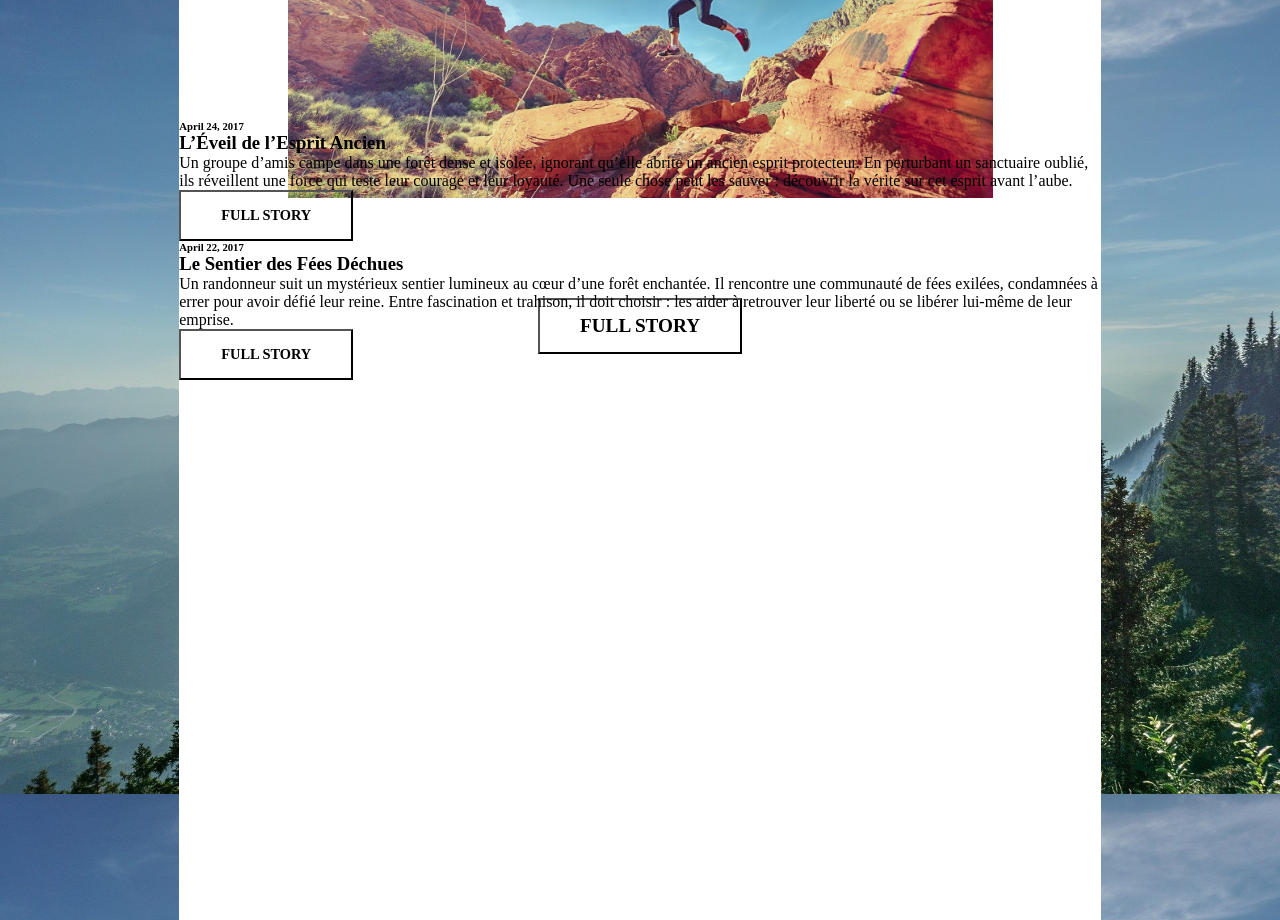
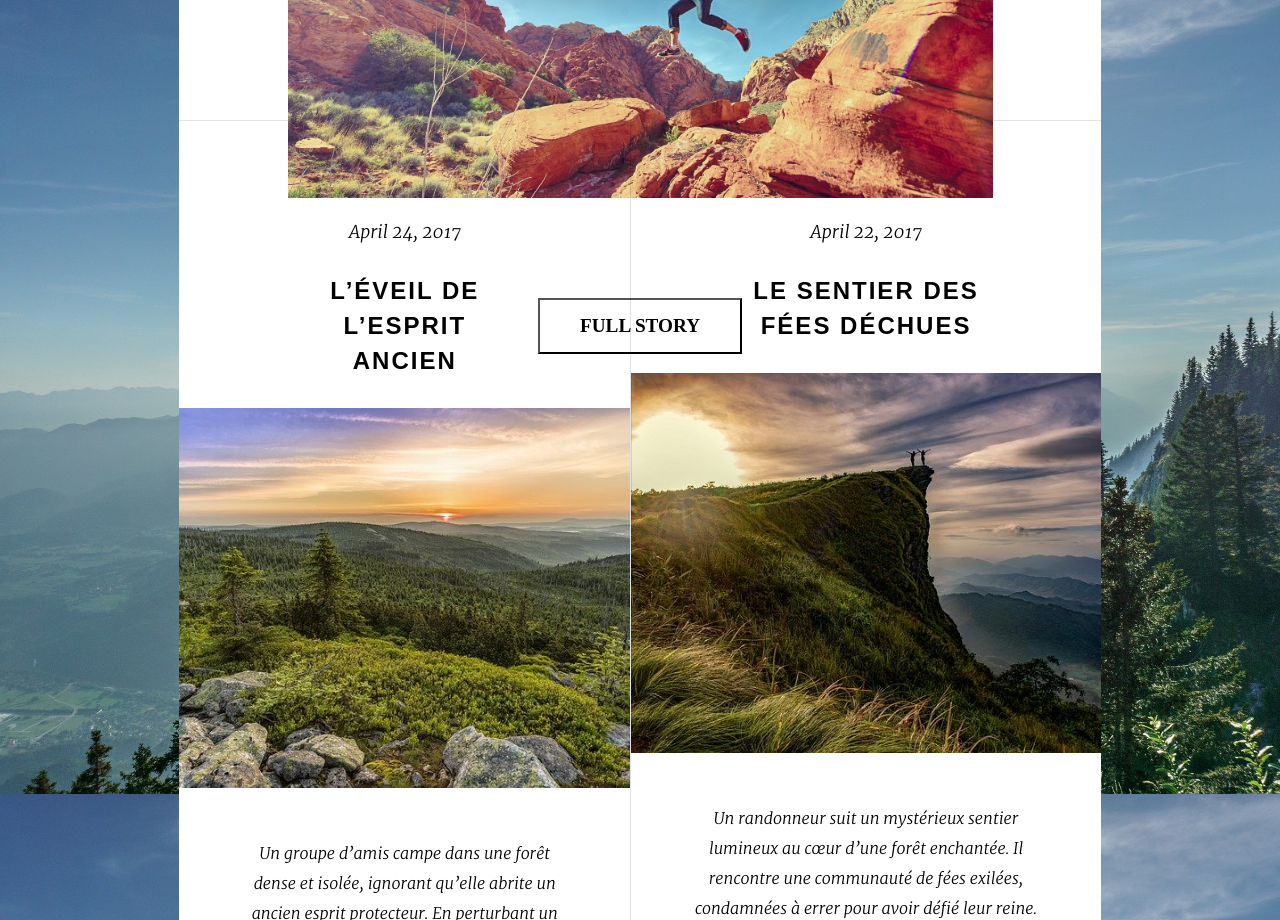
Before and after one commit to El-Koros/TP_SaSS, a plain HTML site: page index.html in a window 1280 px wide. Shown: the part 1880-2800 px from the top of the page. Drawn offline with Linux system fonts and the light colour scheme; files whose address does not match are found by name.

Commit message:
section story fini

```diff
--- a/assets/styles/components/_button.scss
+++ b/assets/styles/components/_button.scss
@@ -1,4 +1,4 @@
-.button {
+button {
     background: none;
     font-size: 0.9rem;
     padding: 15px 40px;
@@ -13,7 +13,7 @@
         transition: 0.3s ease;
     }
 }
-.button {
+button {
     background: none;
     font-size: 0.9rem;
     padding: 15px 40px;
--- a/assets/styles/components/_header.scss
+++ b/assets/styles/components/_header.scss
@@ -90,7 +90,7 @@
                 font-family: Inter-VariableFont_opsz, wght, sans-serif;
                 text-transform: uppercase;
                 color: rgb(97, 96, 96);
-                font-size: 1rem;
+                font-size: 0.9rem;
                 letter-spacing: 1px;
                 font-weight: 600;
                 width: 100%;
--- /dev/null
+++ b/assets/styles/components/_story.scss
@@ -0,0 +1,64 @@
+.story {
+    display: flex;
+    flex-direction: row;
+    justify-content: space-between;
+    border-top: 1px solid rgba(0, 0, 0, 0.112);
+    height: 100vh;
+    .story-left {
+        border-right: 1px solid rgba(0, 0, 0, 0.112);
+    }
+    h6 {
+        font-size: 1.1rem;
+        font-family: Merriweather-LightItalic, sans-serif;
+        text-align: center;
+        font-weight: 100;
+        font-style: italic;
+        margin-top: 100px;
+    }
+    h3 {
+        font-size: 1.5rem;
+        text-align: center;
+        font-family: Inter-VariableFont_opsz,wght, sans-serif;
+        font-weight: 700;
+    text-transform: uppercase;
+    width: 50%;
+    margin: 30px auto;
+    line-height: 35px;
+    letter-spacing: 2px
+    }
+    .img-second {
+        background: url(../images/pic02.jpg) no-repeat;
+        background-size: cover;
+        background-position: center;  /* Hauteur définie */
+        max-height: 380px;
+        max-width: 550px;
+        width: 100%;
+        height: 100%;
+        margin: auto;
+
+    }
+    p {
+        text-align: center;
+        font-weight: 100;
+        font-family: Merriweather-LightItalic, sans-serif;
+        line-height: 30px;
+        font-style: italic;
+        font-size: 1rem;
+        margin: 50px 60px 50px;
+    }
+    .button {
+        text-align: center;
+    }
+    .img-third {
+        background: url(../images/pic03.jpg) no-repeat;
+        background-size: cover;
+        background-position: center;  /* Hauteur définie */
+        max-height: 380px;
+        max-width: 550px;
+        width: 100%;
+        height: 100%;
+        margin: auto;
+        border-left: 1px solid rgba(0, 0, 0, 0.112);
+    }
+
+}
--- a/assets/styles/pages/_settings.scss
+++ b/assets/styles/pages/_settings.scss
@@ -24,5 +24,4 @@
     margin: 0px auto;
     background-color: rgb(255, 255, 255);
     width: 72%;
-    height: 150vh;
 }
--- a/assets/styles/pages/index.scss
+++ b/assets/styles/pages/index.scss
@@ -3,3 +3,4 @@
 @import "../components/button";
 @import "../components/header";
 @import "../components/main";
+@import "../components/story";
--- a/index.html
+++ b/index.html
@@ -38,8 +38,6 @@
                 <button class="button">Full Story</button>
             </div>
         </div>
-
-
     </section>
     <section class="story">
         <div class="story-left">
@@ -47,14 +45,18 @@
             <h3> L’Éveil de l’Esprit Ancien</h3>
             <div class="img-second"></div>
             <p>Un groupe d’amis campe dans une forêt dense et isolée, ignorant qu’elle abrite un ancien esprit protecteur. En perturbant un sanctuaire oublié, ils réveillent une force qui teste leur courage et leur loyauté. Une seule chose peut les sauver : découvrir la vérité sur cet esprit avant l’aube.</p>
-            <button class="button">Full Story</button>
+            <div class="button">
+                <button class="button">Full Story</button>
+            </div>
         </div>
         <div class="story-right">
             <h6>April 22, 2017</h6>
             <h3>Le Sentier des Fées Déchues</h3>
             <div class="img-third"></div>
             <p>Un randonneur suit un mystérieux sentier lumineux au cœur d’une forêt enchantée. Il rencontre une communauté de fées exilées, condamnées à errer pour avoir défié leur reine. Entre fascination et trahison, il doit choisir : les aider à retrouver leur liberté ou se libérer lui-même de leur emprise.</p>
-            <button class="button">Full Story</button>
+            <div class="button">
+                <button class="button">Full Story</button>
+            </div>
         </div>
     </section>
     <section>
```
Also changed, not shown: assets/styles/pages/index.css, 1 other file.
